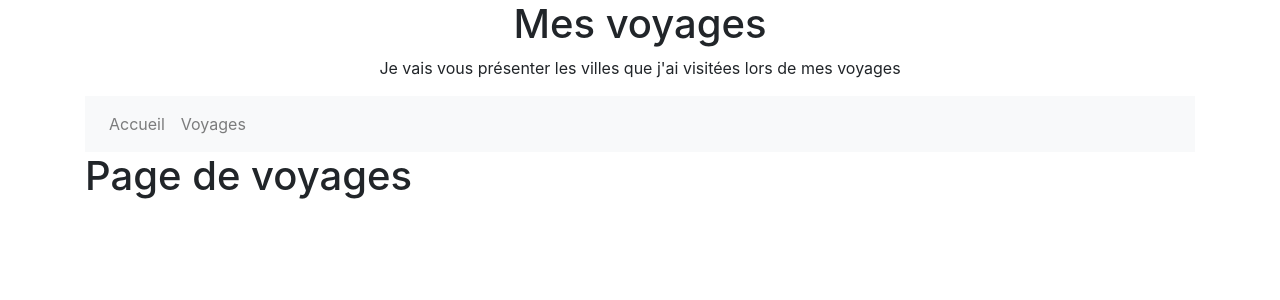
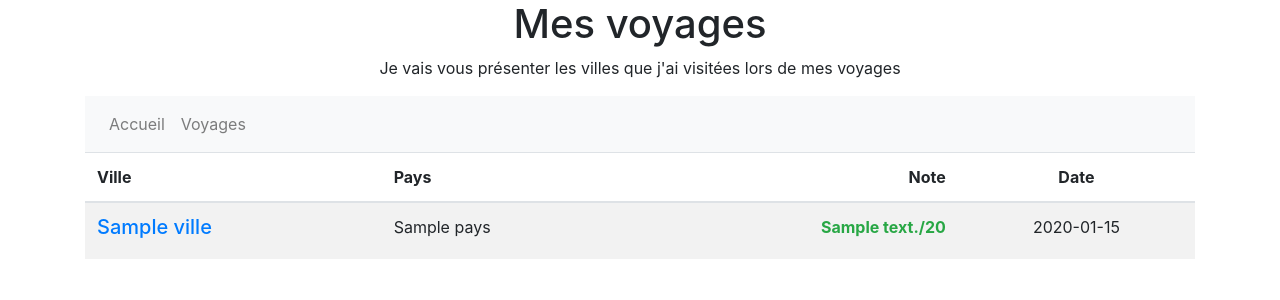
Before and after one commit to KiroIsInTheClood/mesvoyages, a Symfony app: template templates/pages/voyages.html.twig in a window 1280 px wide. Shown: the top 300 px of the page. Run offline with Twig, Linux system fonts and the light colour scheme; the template is opened without the code that fills it: most values are stand-ins (such as "Sample title", 1, 10 or a date in 2020); some libraries are stand-ins or nearby versions.

Commit message:
Phase 8 : ORM (affichage en colonne des informations provenant de la BDD).

```diff
--- a/src/Entity/Visite.php
+++ b/src/Entity/Visite.php
@@ -140,4 +140,8 @@ class Visite
 
         return $this;
     }
+    public function getDatecreationstring(): string
+    {
+        return $this->datecreation->format('d/m/Y');
+    }
 }
--- a/templates/pages/voyages.html.twig
+++ b/templates/pages/voyages.html.twig
@@ -1,4 +1,37 @@
 {% extends "basefront.html.twig" %}
 {% block body %}
-    <h1>Page de voyages</h1>
+    <table class="table table-striped">
+        <thead>
+            <tr>
+                <th class="text-left" scope="col">Ville</th>
+                <th class="text-left" scope="col">Pays</th>
+                <th class="text-right" scope="col">Note</th>
+                <th class="text-center" scope="col">Date</th>
+            </tr>
+        </thead>
+        <tbody>
+            {% for visite in visites %}
+                <tr>
+                    <td>
+                        <h5 class="text-primary">
+                            <a href="#">{{ visite.ville }}</a>
+                        </h5>
+                    </td>
+                    <td>
+                        {{ visite.pays }}
+                    </td>
+                    <td class="text-right">
+                        {% if visite.note < 10 %}
+                            <strong class="text-danger">{{ visite.note }}/20</strong>
+                        {% else %}
+                            <strong class="text-success">{{ visite.note }}/20</strong>
+                        {% endif %}
+                    </td>
+                    <td class="text-center">
+                        {{ visite.datecreationstring }}
+                    </td>
+                </tr>
+            {% endfor %}
+        </tbody>
+    </table>
 {% endblock %}
```
Also changed, not shown: src/Controller/VoyagesController.php (+18 -1 lines).
